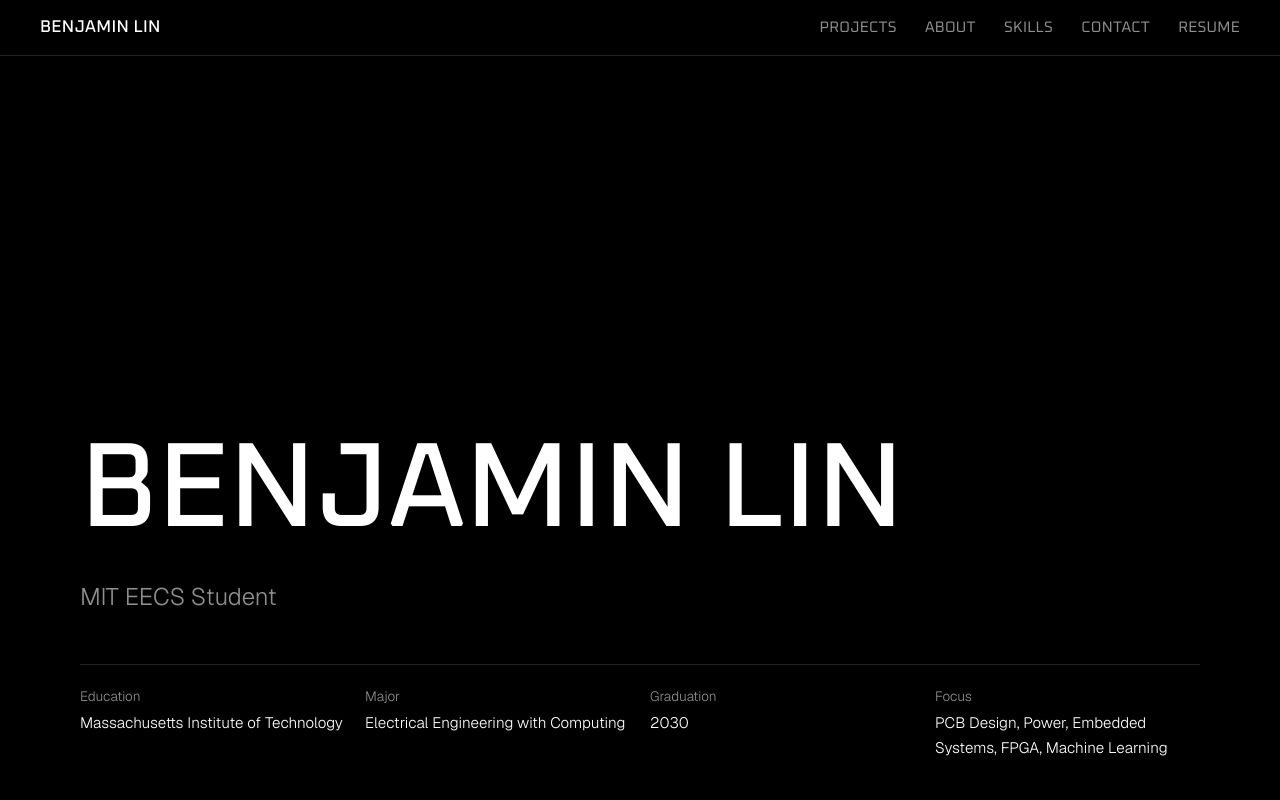
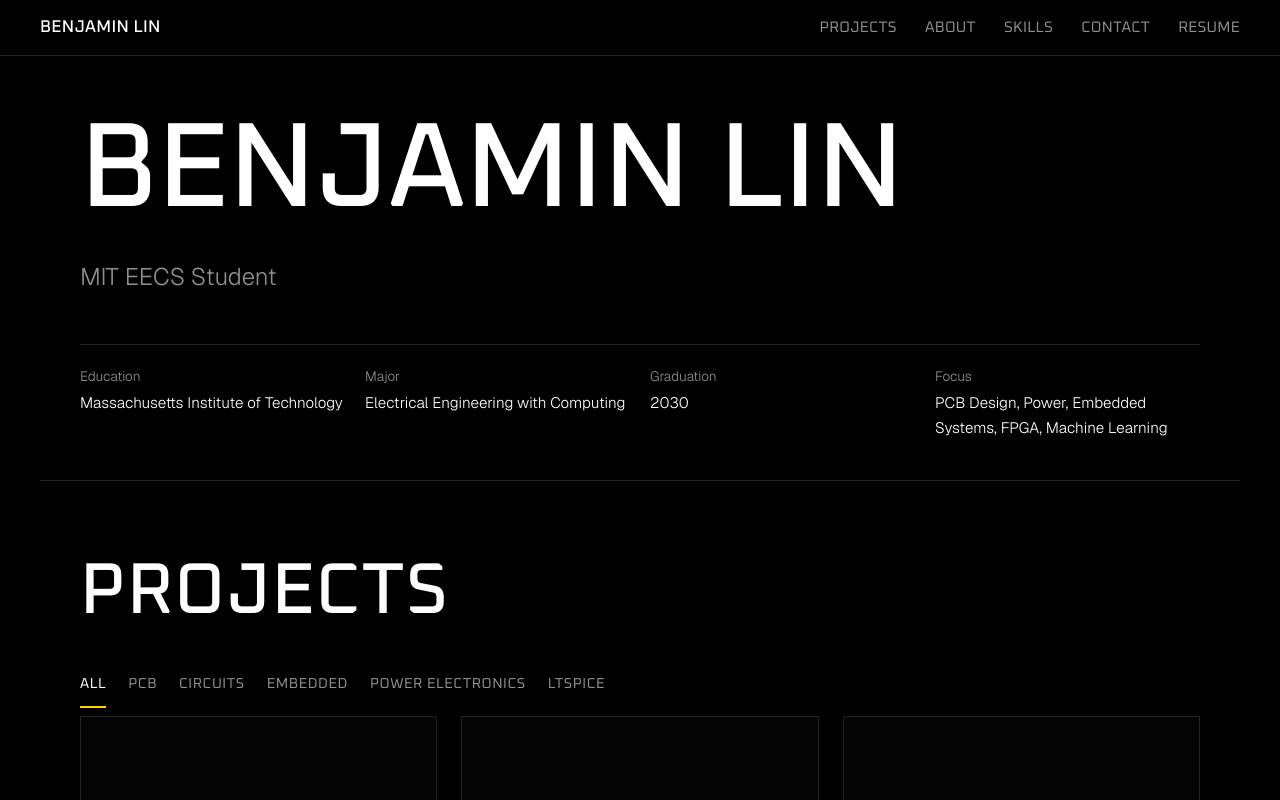
Before and after one commit to benjaminlin19/benjaminlin19.github.io, a plain HTML site: page index.html in a window 1280 px wide. Shown: the top 800 px of the page. Drawn offline with nearby package versions, Linux system fonts and the light colour scheme.

Commit message:
Update style.css

```diff
--- a/css/style.css
+++ b/css/style.css
@@ -36,7 +36,7 @@ code{font-family:var(--mono);font-size:.85em}
   .menu a:hover{color:var(--text)}
 }
 /* ----- hero ----- */
-.hero{min-height:100svh;display:flex;flex-direction:column;justify-content:flex-end;padding-top:calc(var(--bar) + 40px);padding-bottom:40px}
+.hero{min-height:60svh;display:flex;flex-direction:column;justify-content:flex-end;padding-top:calc(var(--bar) + 40px);padding-bottom:40px}
 .eyebrow{color:var(--muted);font-size:.95rem;margin:0 0 16px}
 .eyebrow::before{content:"";display:inline-block;width:8px;height:8px;border-radius:50%;background:var(--accent);margin-right:10px}
 .hero h1{font-size:clamp(2.8rem,11vw,7.5rem);font-weight:300;letter-spacing:-.03em}
```
